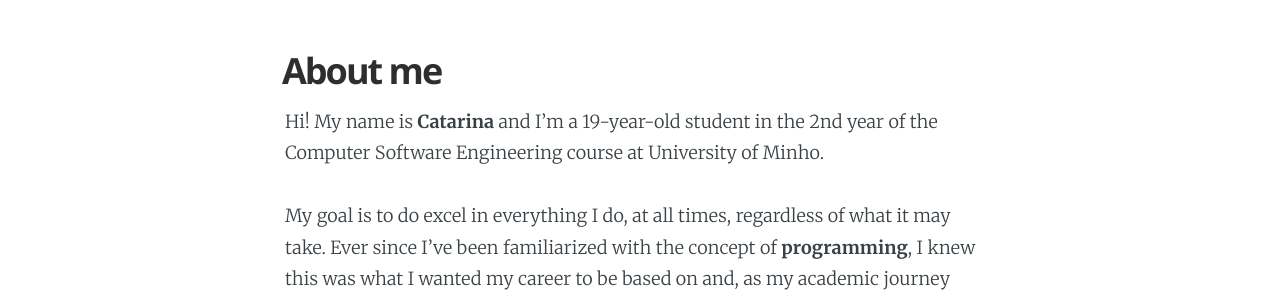
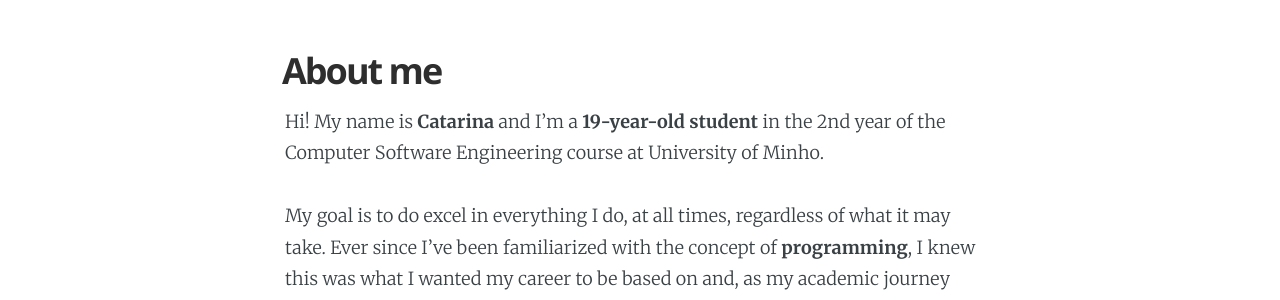
Before and after one commit to catarinamachado/catarinamachado-old-page, a Jekyll site: the page built from about.md, in a window 1280 px wide. Shown: the part 585-885 px from the top of the page. Built offline with Jekyll 4.4.1, drawn with Linux system fonts in a browser that asks for light colours.

```diff
--- a/about.md
+++ b/about.md
@@ -4,7 +4,7 @@ title: About me
 cover: '/assets/images/tecnology.png'
 ---
 
-Hi! My name is <b>Catarina</b> and I'm a 19-year-old student in the 2nd year of the Computer Software Engineering course at University of Minho.
+Hi! My name is <b>Catarina</b> and I'm a <b>19-year-old student</b> in the 2nd year of the Computer Software Engineering course at University of Minho.
 
 My goal is to do excel in everything I do, at all times, regardless of what it may take.
 Ever since I've been familiarized with the concept of <b>programming</b>, I knew this was what I wanted my career to be based on and, as my academic journey progresses, I'm increasingly sure that Informatics is the scientific and professional universe in which I want to take part for life.
```
